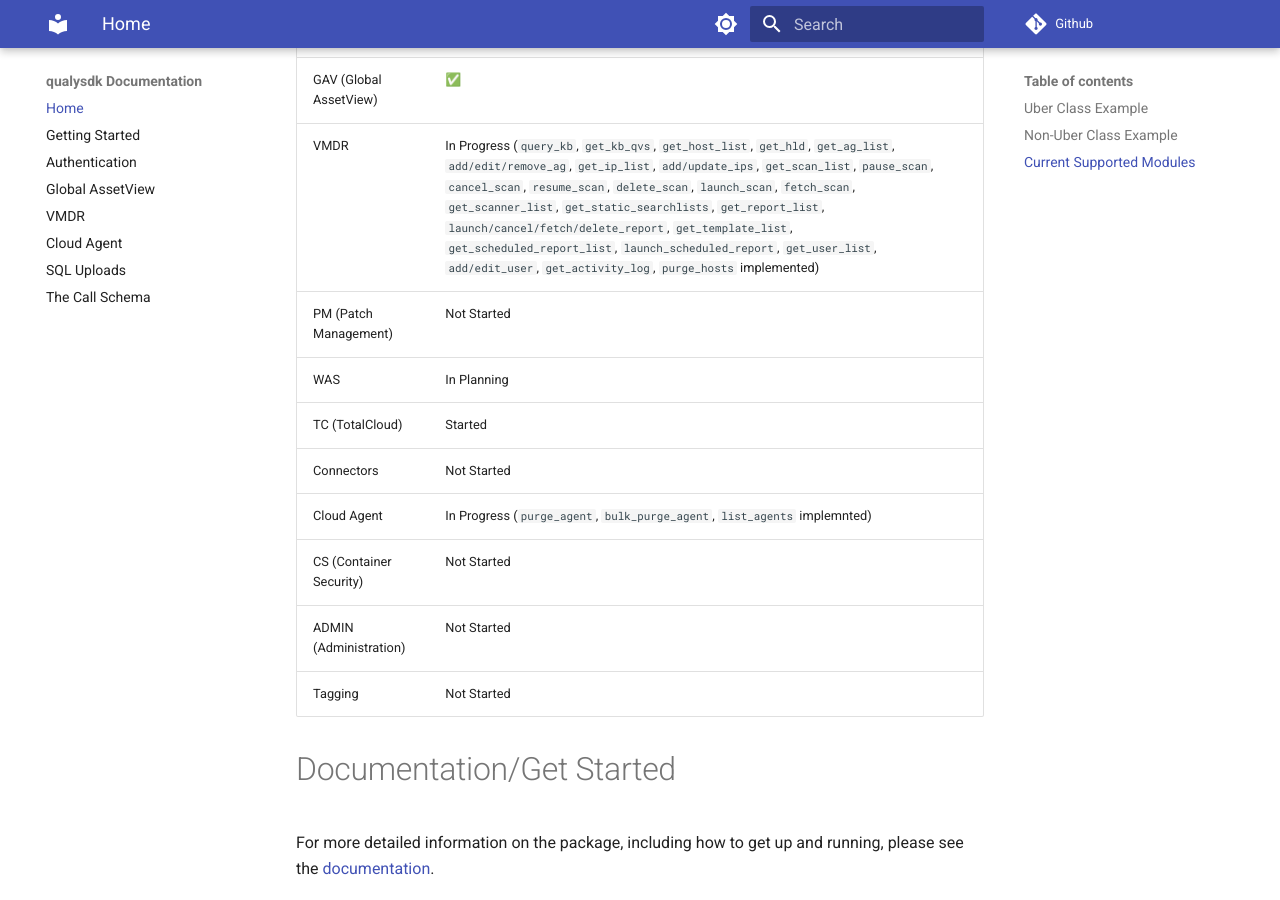
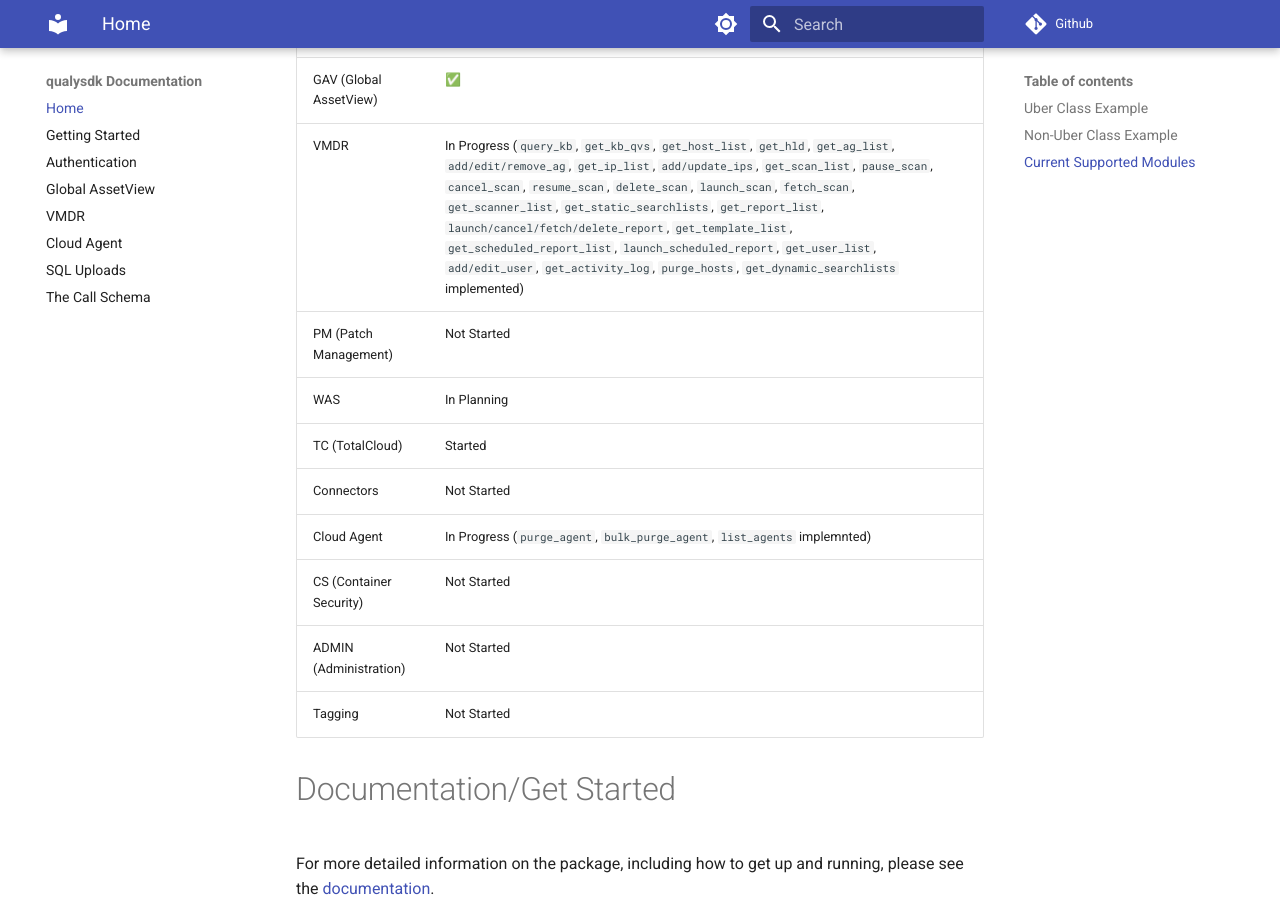
Before and after one commit to 0x41424142/qualysdk, an MkDocs documentation site: the page built from docs/index.md, in a window 1280 px wide and 900 px high, scrolled down 1298 px. Built offline with MkDocs 1.6.1 and Material for MkDocs 9.7.7, drawn with Linux system fonts in a browser that asks for light colours; comment, search, counter and statistics services are not loaded.

Commit message:
Fixed docs

````diff
--- a/docs/index.md
+++ b/docs/index.md
@@ -42,7 +42,7 @@
 |Module| Status |
 |--|--|
 | GAV (Global AssetView) |✅|
-| VMDR | In Progress (```query_kb```, ```get_kb_qvs```, ```get_host_list```, ```get_hld```, ```get_ag_list```, ```add/edit/remove_ag```, ```get_ip_list```, ```add/update_ips```, ```get_scan_list```, ```pause_scan```, ```cancel_scan```, ```resume_scan```, ```delete_scan```, ```launch_scan```, ```fetch_scan```, ```get_scanner_list```, ```get_static_searchlists```, ```get_report_list```, ```launch/cancel/fetch/delete_report```, ```get_template_list```, ```get_scheduled_report_list```, ```launch_scheduled_report```, ```get_user_list```, ```add/edit_user```, ```get_activity_log```, ```purge_hosts``` implemented) |
+| VMDR | In Progress (```query_kb```, ```get_kb_qvs```, ```get_host_list```, ```get_hld```, ```get_ag_list```, ```add/edit/remove_ag```, ```get_ip_list```, ```add/update_ips```, ```get_scan_list```, ```pause_scan```, ```cancel_scan```, ```resume_scan```, ```delete_scan```, ```launch_scan```, ```fetch_scan```, ```get_scanner_list```, ```get_static_searchlists```, ```get_report_list```, ```launch/cancel/fetch/delete_report```, ```get_template_list```, ```get_scheduled_report_list```, ```launch_scheduled_report```, ```get_user_list```, ```add/edit_user```, ```get_activity_log```, ```purge_hosts```, ```get_dynamic_searchlists``` implemented) |
 | PM (Patch Management) | Not Started |
 | WAS | In Planning |
 | TC (TotalCloud) | Started |
````
Also changed, not shown: docs/vmdr.md (+1 -0 lines).
